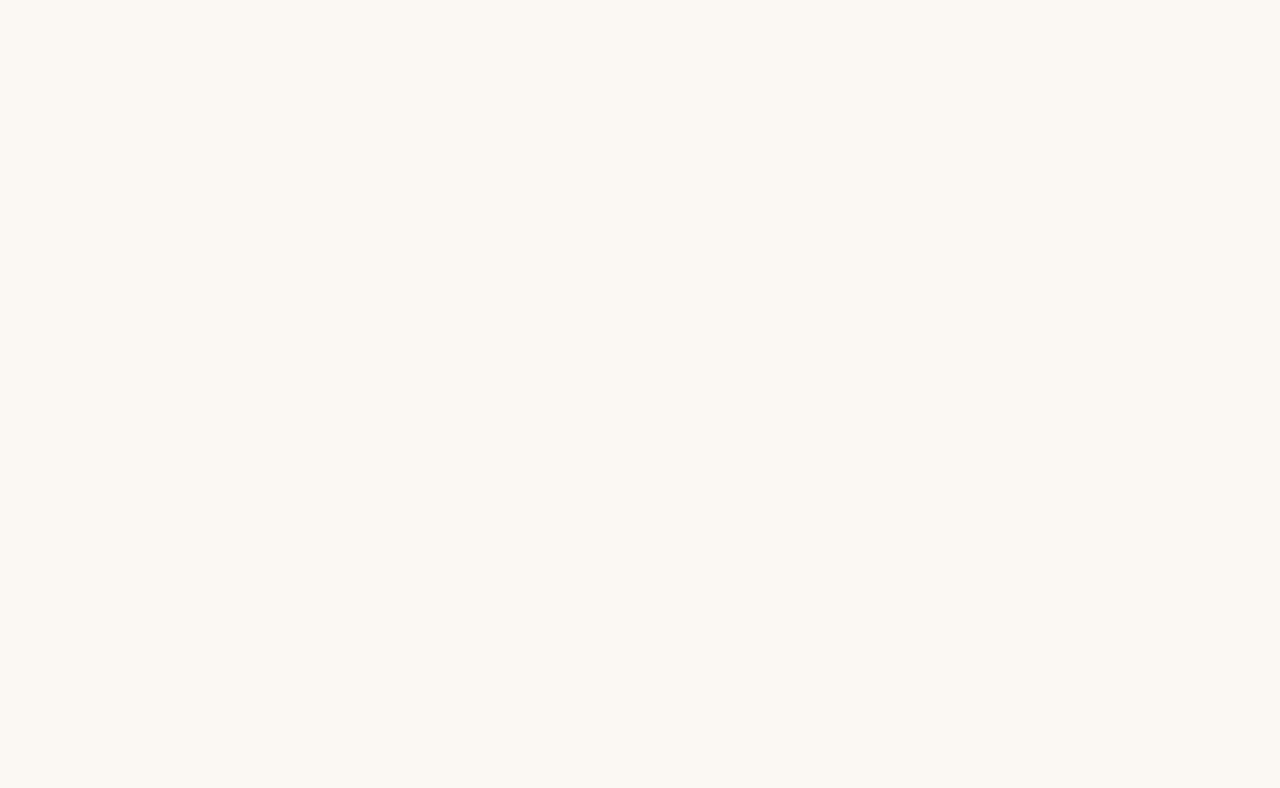
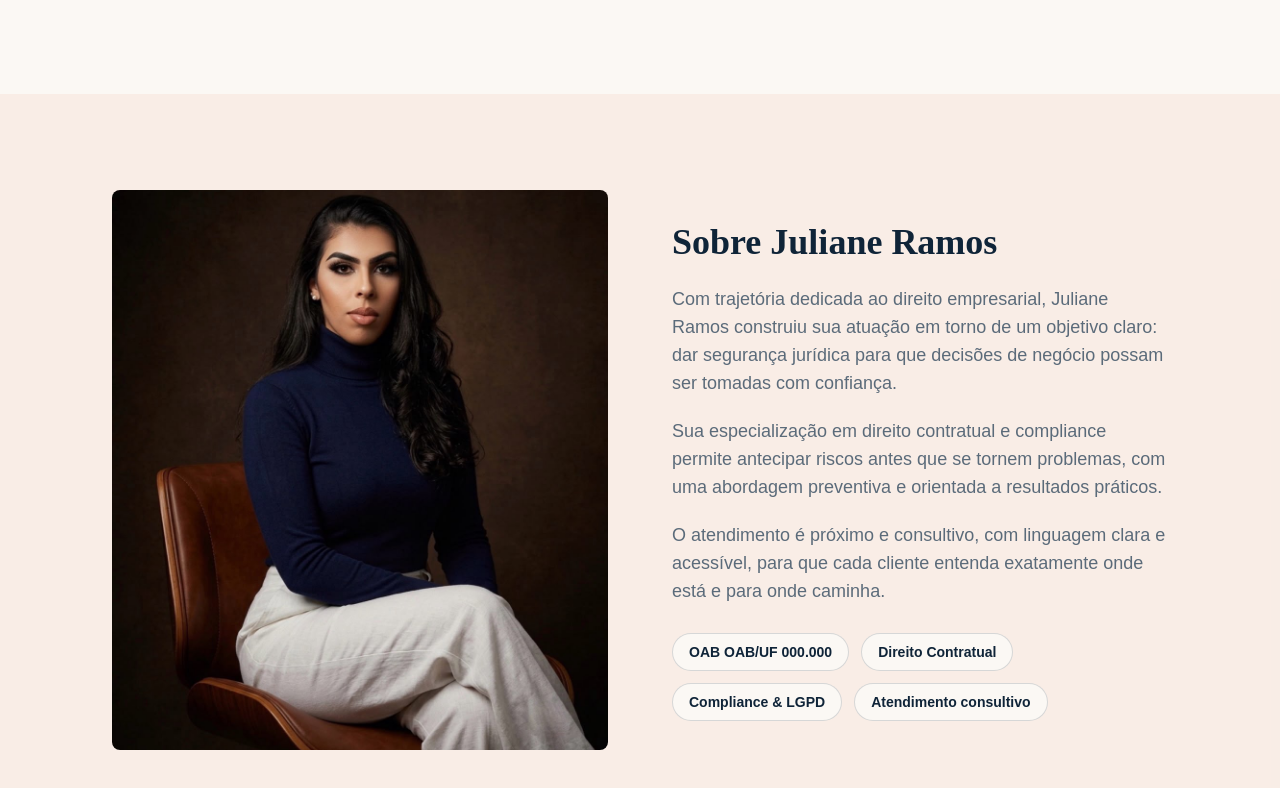
Before and after one commit to HerliKhoury/juliane-ramos-advocacia, a React (Vite) app: page / in a window 1280 px wide. Shown: the part 738-1526 px from the top of the page. Before the commit the page ends 832 px from the top, so only its background shows below. Built offline with nearby package versions, Linux system fonts and the light colour scheme.

Commit message:
feat: add sobre section (04-secao-sobre)

```diff
--- a/src/App.tsx
+++ b/src/App.tsx
@@ -1,5 +1,6 @@
 import { Header } from "./components/layout/Header";
 import { Hero } from "./components/sections/Hero";
+import { Sobre } from "./components/sections/Sobre";
 
 function App() {
   return (
@@ -7,6 +8,7 @@ function App() {
       <Header />
       <main>
         <Hero />
+        <Sobre />
       </main>
     </>
   )
--- /dev/null
+++ b/src/components/sections/Sobre.tsx
@@ -0,0 +1,60 @@
+import personaAbout from "../../assets/persona/persona-about-studio-portrait.jpg";
+import { CONTATO } from "../../config/contato";
+import { Container } from "../layout/Container";
+import { Section } from "../layout/Section";
+
+const CREDENCIAIS = [
+  `OAB ${CONTATO.oab}`,
+  "Direito Contratual",
+  "Compliance & LGPD",
+  "Atendimento consultivo",
+];
+
+export function Sobre() {
+  return (
+    <Section id="sobre" variant="blush-tint">
+      <Container className="flex flex-col gap-10 lg:flex-row lg:items-center lg:gap-16">
+        <div className="lg:flex-1">
+          <img
+            src={personaAbout}
+            alt="Juliane Ramos em ambiente de escritório, retrato profissional"
+            loading="lazy"
+            className="aspect-[4/5] w-full rounded-lg object-cover lg:aspect-auto lg:h-[560px]"
+          />
+        </div>
+
+        <div className="flex flex-col items-start gap-5 lg:flex-1">
+          <h2 className="font-display text-3xl font-semibold leading-tight text-ink sm:text-4xl">
+            Sobre Juliane Ramos
+          </h2>
+          <p className="text-lg text-muted">
+            Com trajetória dedicada ao direito empresarial, Juliane Ramos
+            construiu sua atuação em torno de um objetivo claro: dar
+            segurança jurídica para que decisões de negócio possam ser
+            tomadas com confiança.
+          </p>
+          <p className="text-lg text-muted">
+            Sua especialização em direito contratual e compliance permite
+            antecipar riscos antes que se tornem problemas, com uma
+            abordagem preventiva e orientada a resultados práticos.
+          </p>
+          <p className="text-lg text-muted">
+            O atendimento é próximo e consultivo, com linguagem clara e
+            acessível, para que cada cliente entenda exatamente onde está
+            e para onde caminha.
+          </p>
+          <ul className="mt-2 flex flex-wrap gap-3">
+            {CREDENCIAIS.map((credencial) => (
+              <li
+                key={credencial}
+                className="rounded-full border border-navy/15 bg-cream px-4 py-2 text-sm font-semibold text-ink"
+              >
+                {credencial}
+              </li>
+            ))}
+          </ul>
+        </div>
+      </Container>
+    </Section>
+  );
+}
```
Also changed, not shown: tasks/done/04-secao-sobre.md (renamed from tasks/todo/04-secao-sobre.md).
